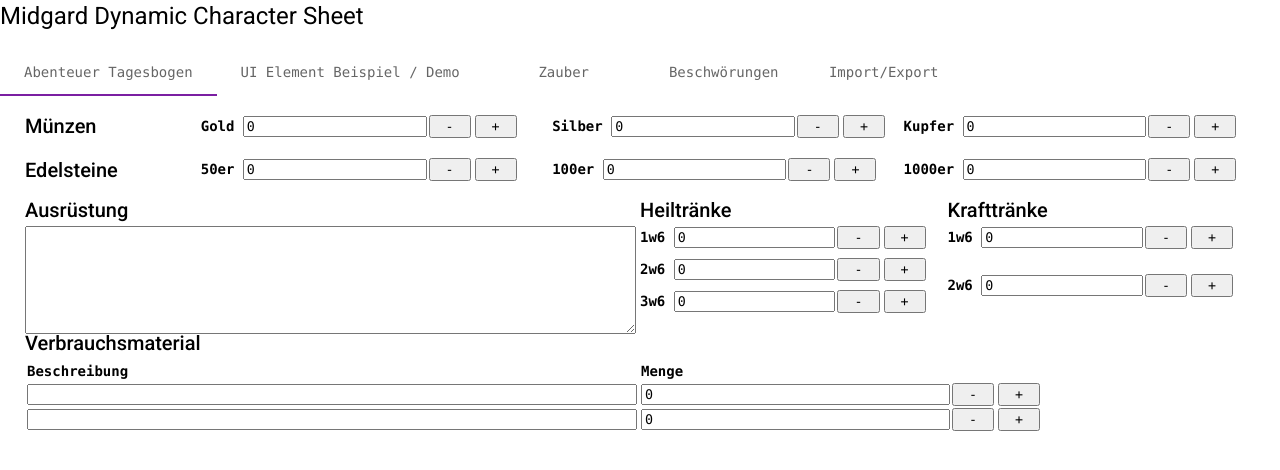
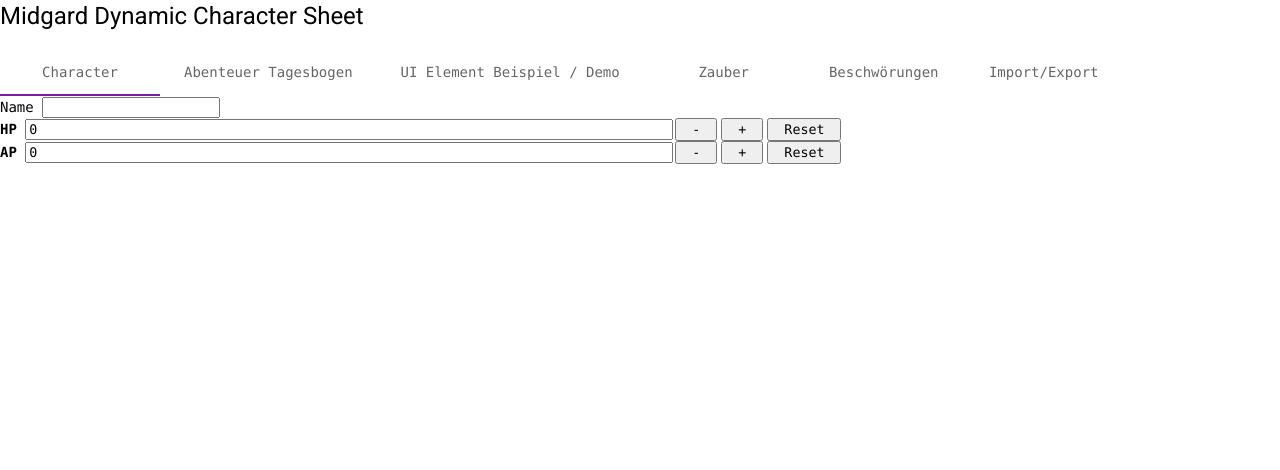
Before and after one commit to hummigbird1/MidgardDynamicCharacterSheet, an Angular app: page / in a window 1280 px wide. Shown: the top 470 px of the page. Built offline with nearby package versions, Linux system fonts and the light colour scheme.

Commit message:
Add character sheet to app component

```diff
--- a/src/app/app.component.html
+++ b/src/app/app.component.html
@@ -1,6 +1,8 @@
 <h1>Midgard Dynamic Character Sheet</h1>
-
 <mat-tab-group>
+  <mat-tab label="Character">
+    <app-character-sheet [(player)]="player"></app-character-sheet>
+  </mat-tab>
   <mat-tab label="Abenteuer Tagesbogen">
     <app-adventure-sheet [(player)]="player"></app-adventure-sheet>
   </mat-tab>
--- a/src/app/app.module.ts
+++ b/src/app/app.module.ts
@@ -10,6 +10,7 @@
 import { AdventureSheetComponent } from './components/adventure-sheet/adventure-sheet.component';
 import { PlayerImportExportComponent } from './components/player-import-export/player-import-export.component';
 import { PlayerModelProviderService } from './services/player-model-provider.service';
+import { CharacterSheetComponent } from './components/character-sheet/character-sheet.component';
 
 @NgModule({
   declarations: [
@@ -17,6 +18,7 @@
     NumericValueHandlerComponent,
     AdventureSheetComponent,
     PlayerImportExportComponent,
+    CharacterSheetComponent,
   ],
   imports: [
     BrowserModule,
```
